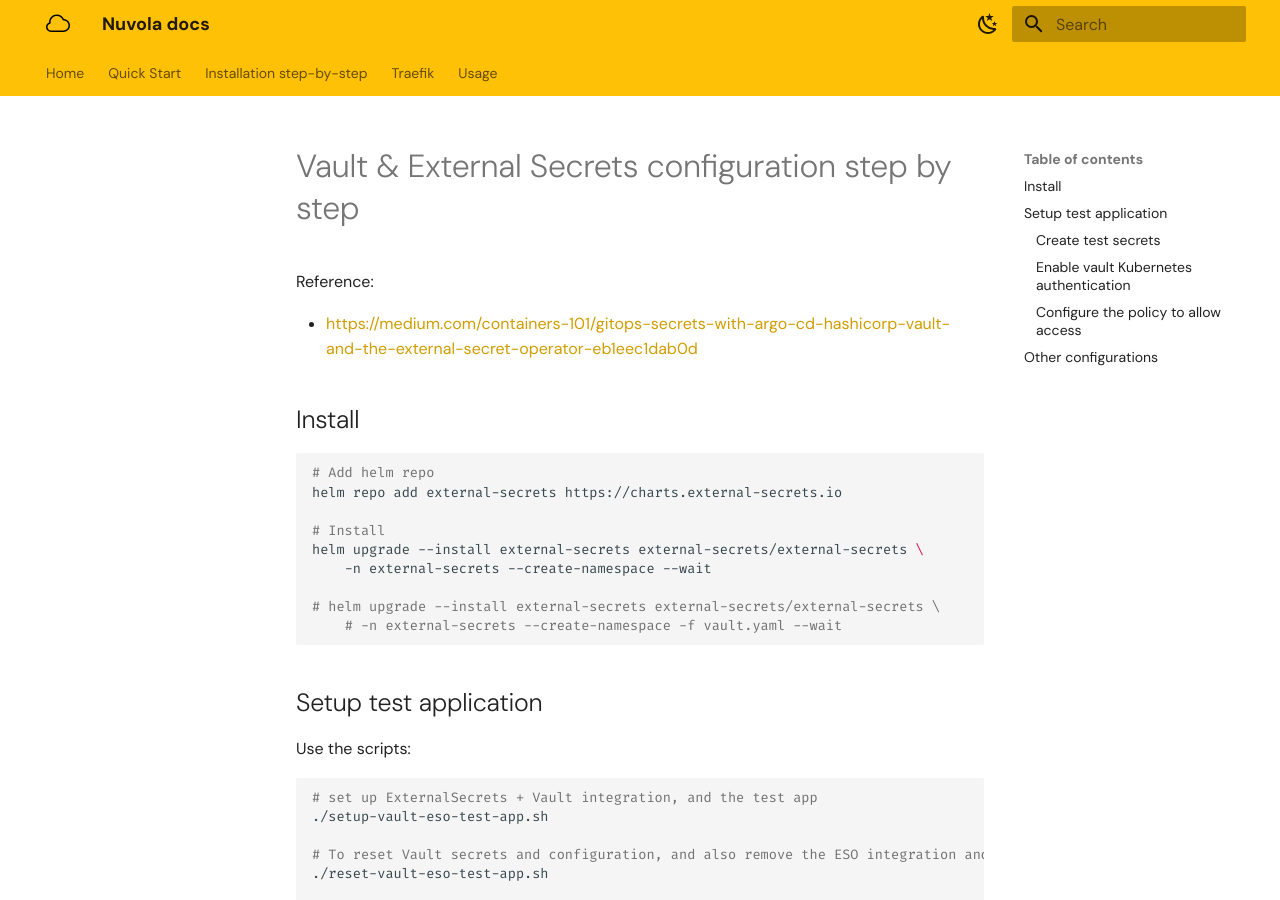
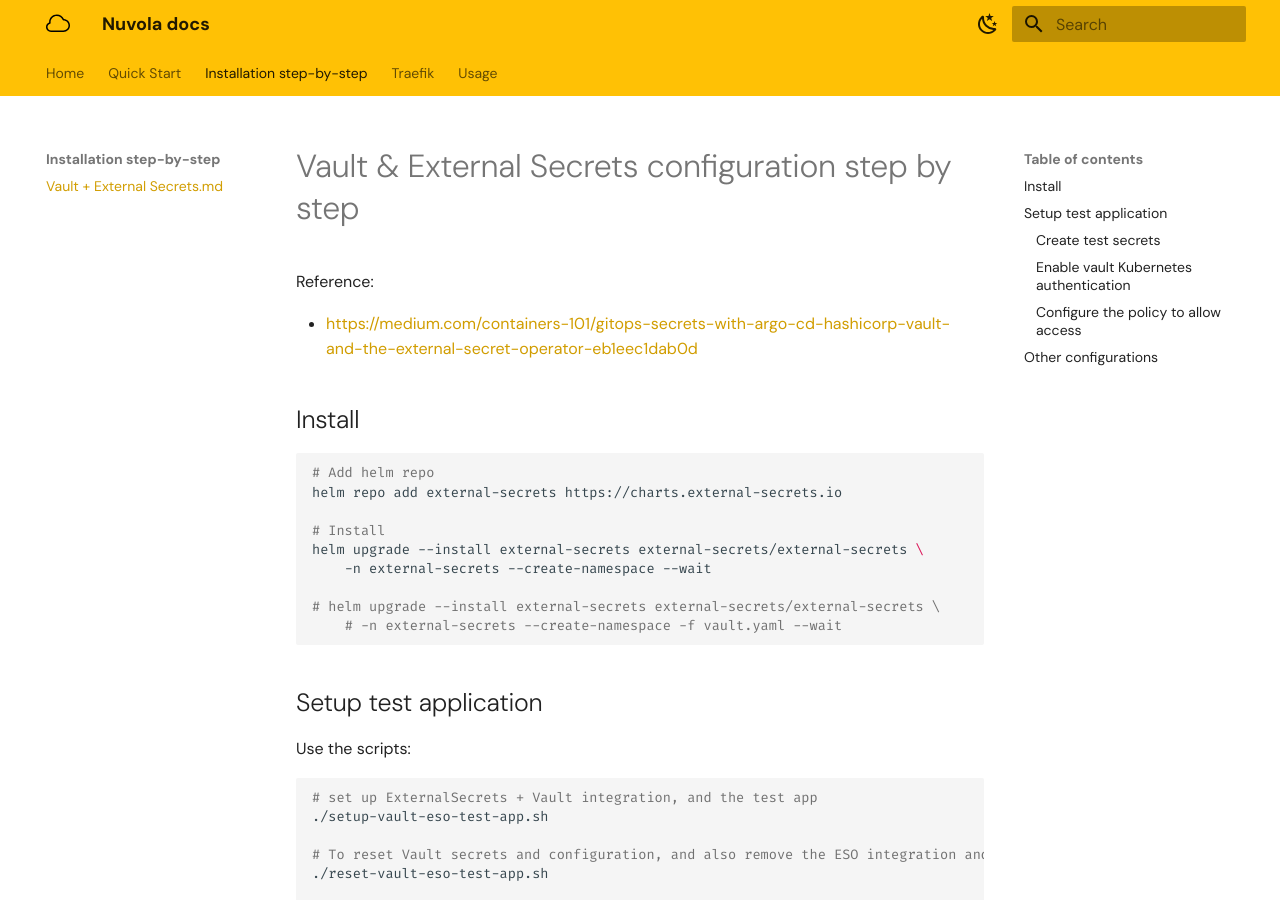
Before and after one commit to kubernetista/nuvola-docs, an MkDocs documentation site: the page built from docs/Vault-ESO.md, in a window 1280 px wide and 900 px high. Built offline with MkDocs 1.6.1 and Material for MkDocs 9.7.7, drawn with Linux system fonts in a browser that asks for light colours; plug-ins that fetch from the network failed and are left out; some of the changed lines change nothing that is shown.

Commit message:
fix link to renamed md

```diff
--- a/mkdocs.yml
+++ b/mkdocs.yml
@@ -7,7 +7,7 @@ nav:
     - Quick Start: "Quick-Start.md"
     # - How it works: "Readme-mark1.md"
   - Installation step-by-step:
-    - Vault + External Secrets.md: "Quick-Start-Vault-ESO.md"
+    - Vault + External Secrets.md: "Vault-ESO.md"
   - Traefik:
     - Traefik: "Traefik-1.md"
     - Start Traefik & Gitea runner: "TEMP-Readme-Traefik-and-Runner.md"
```
